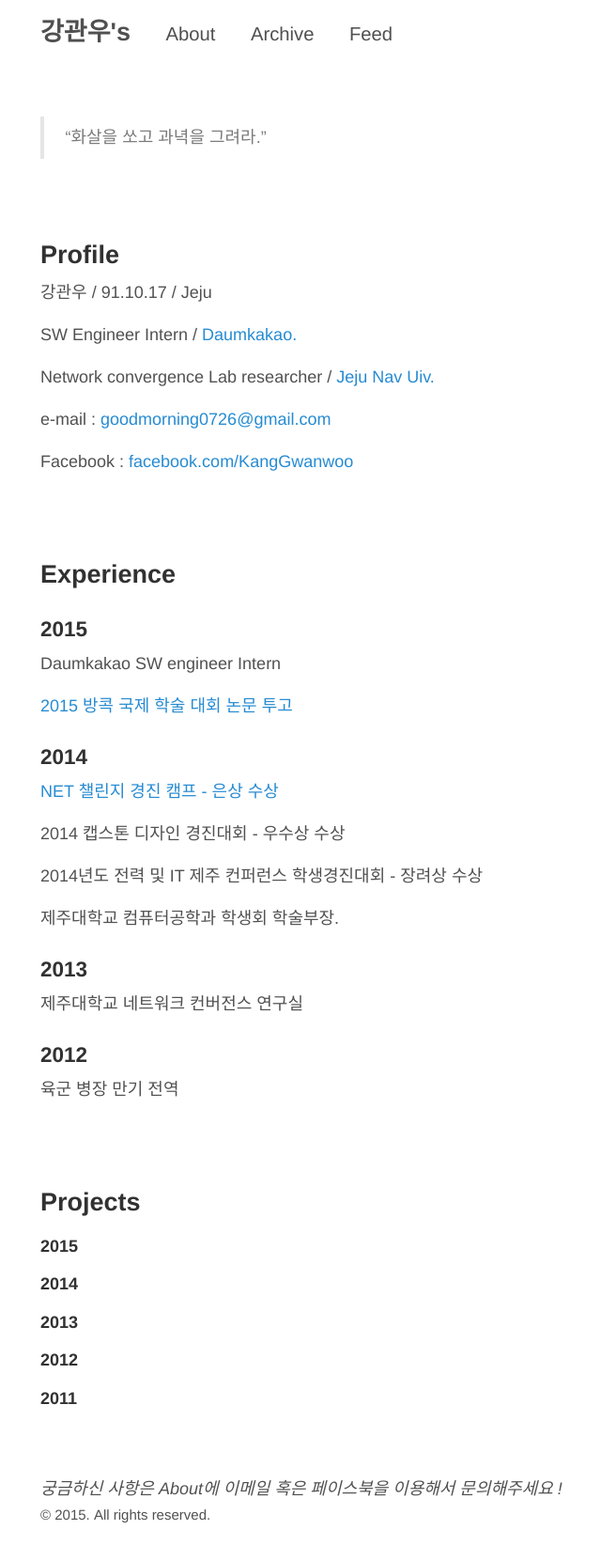
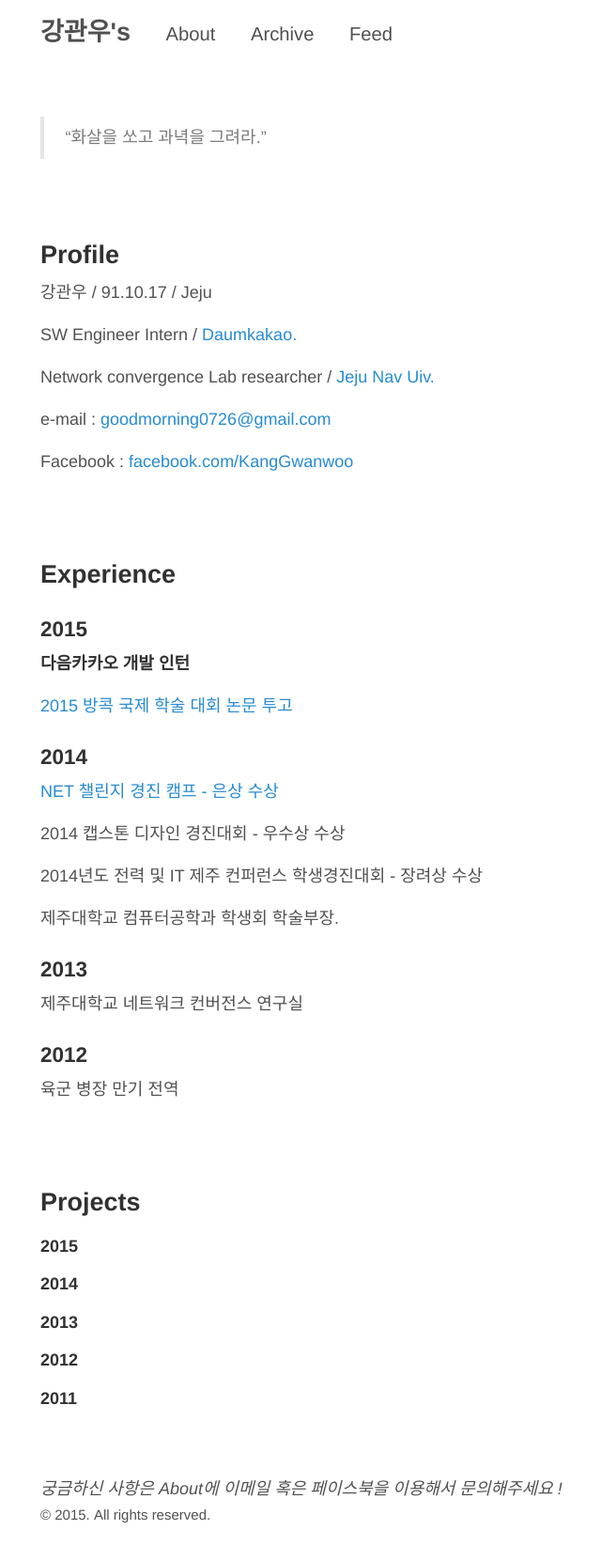
Before and after one commit to KangGwanwoo/KangGwanwoo.github.io, a Jekyll site: the page built from about.md, in a window 1280 px wide. Shown: the whole page at 94% size, without its empty margins (282-922 px from the left). Built offline with Jekyll 4.4.1, drawn with Linux system fonts in a browser that asks for light colours.

Commit message:
about change

```diff
--- a/about.md
+++ b/about.md
@@ -30,7 +30,7 @@ Facebook :
 
 ###2015
 
-Daumkakao SW engineer Intern
+**다음카카오 개발 인턴**
 
 [2015 방콕 국제 학술 대회 논문 투고](http://icsmb2015.cs4smb.or.kr/CmsHome/MainDefault.aspx)
 
```
Also changed, not shown: 6 other files.
